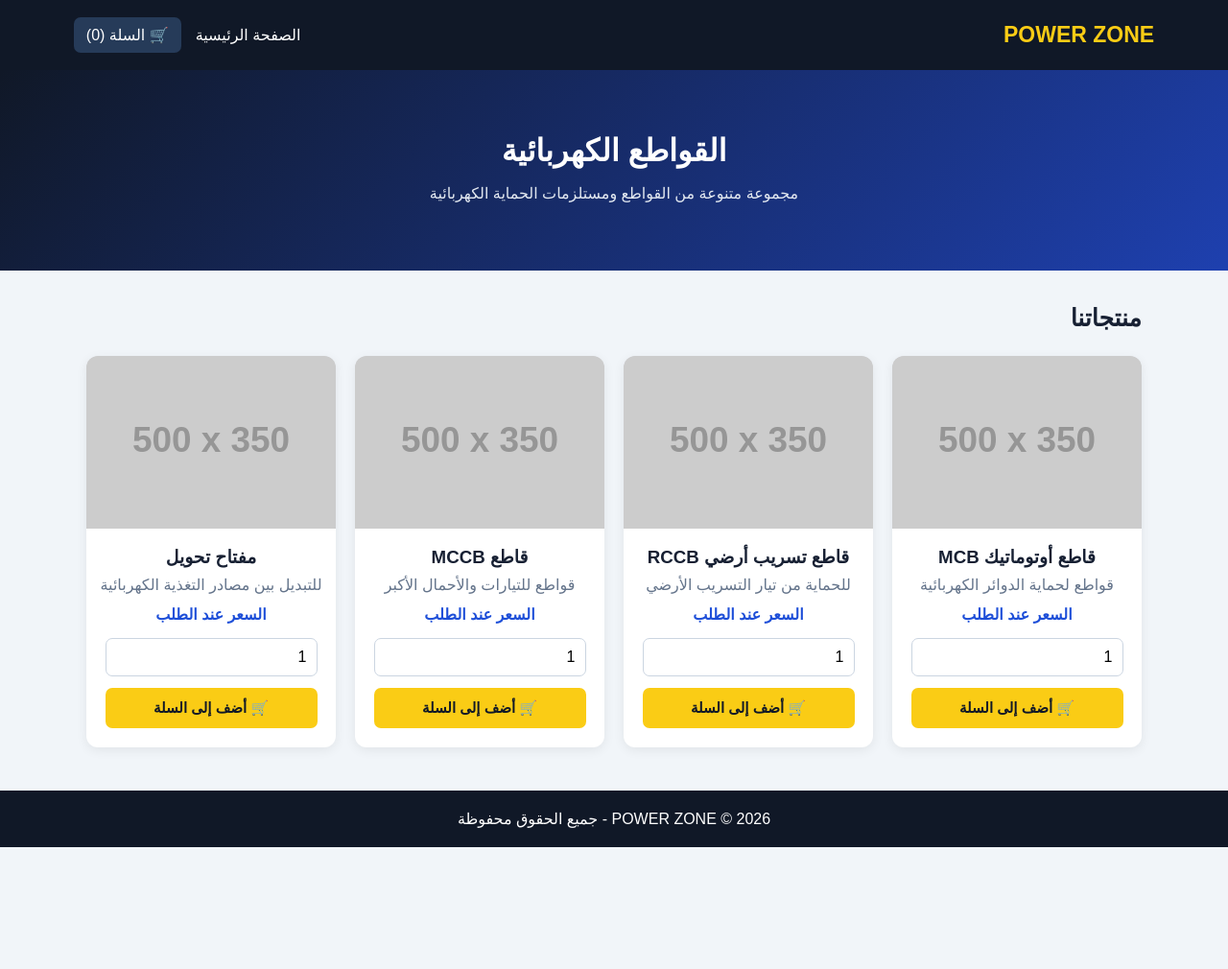
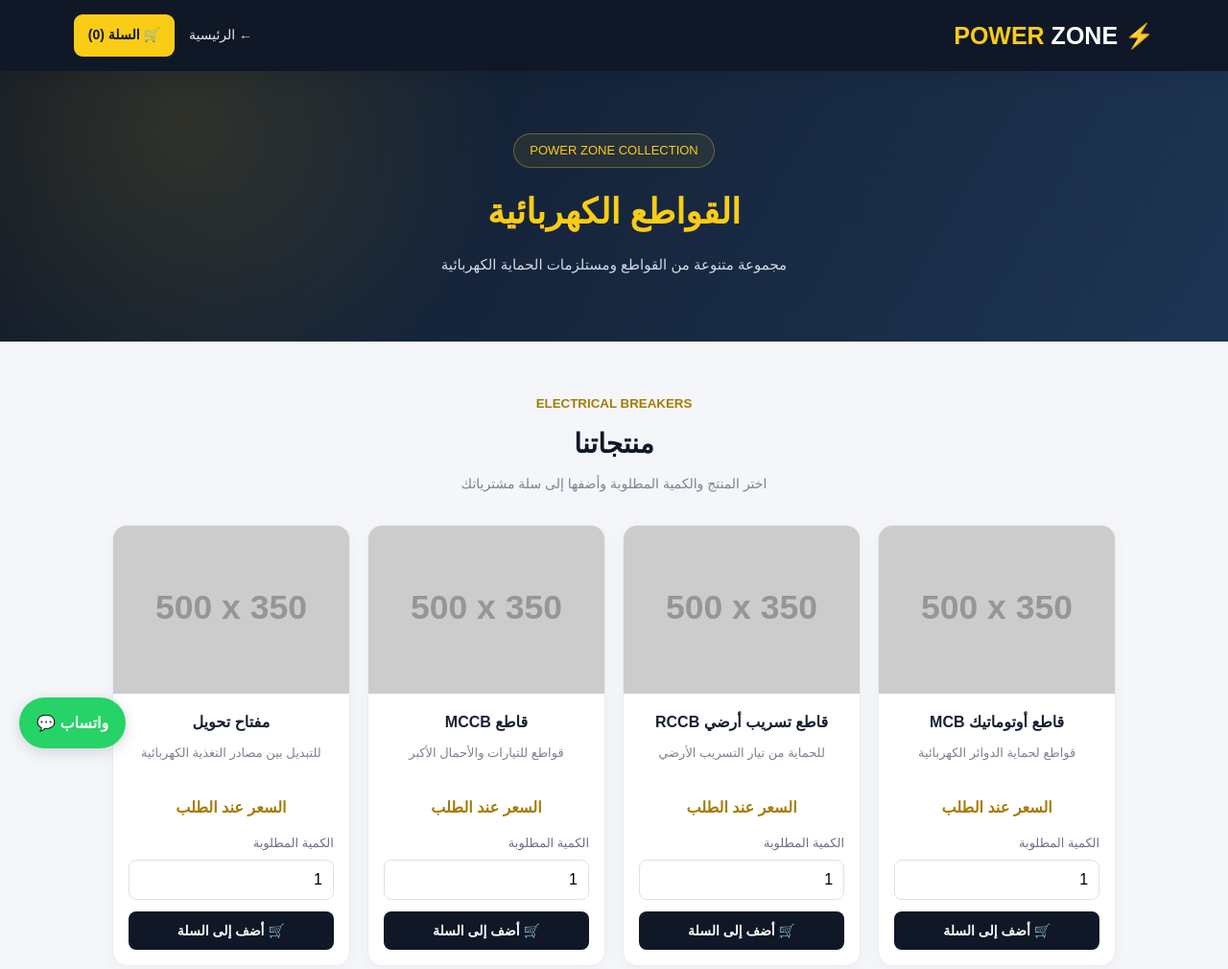
Before and after one commit to ykj4689ztj-spec/power-zone, a plain HTML site: page breakers.html in a window 1280 px wide. Shown: the top 1010 px of the page at 96% size. Before the commit the page ends 883 px from the top, so only its background shows below. Drawn offline with Linux system fonts and the light colour scheme; placeholder pictures from the web are drawn by us.

Commit message:
Update breakers.html

```diff
--- a/breakers.html
+++ b/breakers.html
@@ -4,263 +4,226 @@
 <head>
 <meta charset="UTF-8">
 <meta name="viewport" content="width=device-width, initial-scale=1.0">
-<title>POWER ZONE | القواطع الكهربائية</title>
+<meta name="theme-color" content="#101827">
+<title>القواطع الكهربائية | POWER ZONE</title>
 
 <style>
-* {
-  box-sizing: border-box;
-  margin: 0;
-  padding: 0;
+*{box-sizing:border-box;margin:0;padding:0}
+html{scroll-behavior:smooth}
+body{font-family:Arial,sans-serif;background:#f4f6f9;color:#172033;line-height:1.7}
+
+header{
+background:#101827;color:white;padding:15px 6%;
+display:flex;justify-content:space-between;align-items:center;
+flex-wrap:wrap;gap:14px;box-shadow:0 4px 18px #00000018;
+position:sticky;top:0;z-index:10
+}
+.logo{font-size:25px;font-weight:900;color:#facc15}
+.logo span{color:white}
+.header-actions{display:flex;align-items:center;gap:15px;flex-wrap:wrap}
+.header-actions a{text-decoration:none}
+.home-link{color:#e5e7eb;font-size:14px}
+.home-link:hover{color:#facc15}
+.cart-link{background:#facc15;color:#101827;padding:10px 15px;border-radius:9px;font-weight:bold;font-size:14px}
+
+.hero{
+background:radial-gradient(circle at 15% 20%,#facc1520,transparent 30%),linear-gradient(120deg,#101827,#1d3554);
+color:white;text-align:center;padding:65px 20px
+}
+.hero-label{display:inline-block;color:#facc15;background:#facc1512;border:1px solid #facc1555;padding:6px 16px;border-radius:30px;font-size:13px;margin-bottom:15px}
+.hero h1{font-size:36px;color:#facc15;margin-bottom:10px}
+.hero p{color:#d1d9e5;line-height:2;font-size:15px}
+
+.container{padding:50px 6%;max-width:1200px;margin:auto}
+.section-heading{text-align:center;margin-bottom:30px}
+.section-heading small{color:#a47c00;font-weight:bold}
+.section-heading h2{font-size:28px;color:#101827;margin:6px 0}
+.section-heading p{color:#7b8492;font-size:14px}
+
+.products{
+display:grid;grid-template-columns:repeat(4,minmax(0,1fr));
+gap:18px
+}
+.card{
+background:white;border:1px solid #e9edf2;border-radius:15px;
+overflow:hidden;box-shadow:0 4px 15px #10182709;
+transition:.25s;text-align:center
+}
+.card:hover{transform:translateY(-5px);box-shadow:0 12px 28px #10182715}
+.card img{width:100%;height:175px;object-fit:cover;background:#eee;display:block}
+.info{padding:16px}
+.card h3{font-size:16px;color:#172033;margin-bottom:8px}
+.description{color:#7b8492;font-size:13px;min-height:44px;margin-bottom:10px}
+.price{color:#a47c00;font-weight:bold;font-size:16px;margin-bottom:13px}
+.quantity-label{display:block;text-align:right;font-size:13px;color:#6b7280;margin-bottom:6px}
+.quantity{
+display:block;width:100%;padding:11px;border:1px solid #dce1e8;
+border-radius:8px;margin-bottom:12px;font-size:16px;outline:none
+}
+.quantity:focus{border-color:#d6a900}
+.order{
+width:100%;background:#101827;color:white;padding:12px;
+border:0;border-radius:8px;font-weight:bold;cursor:pointer;font-size:14px;transition:.2s
+}
+.order:hover{background:#facc15;color:#101827}
+
+footer{background:#080e18;color:#9ca3af;text-align:center;padding:25px;font-size:13px}
+footer strong{color:#facc15}
+.whatsapp{
+position:fixed;bottom:20px;left:20px;background:#25d366;color:white;
+text-decoration:none;padding:13px 18px;border-radius:30px;font-weight:bold;
+z-index:8;box-shadow:0 4px 15px #00000025
 }
 
-body {
-  font-family: Arial, sans-serif;
-  background: #f1f5f9;
-  color: #172033;
+@media(max-width:900px){
+.products{grid-template-columns:repeat(2,minmax(0,1fr))}
 }
-
-header {
-  background: #101827;
-  color: white;
-  padding: 18px 6%;
-  display: flex;
-  justify-content: space-between;
-  align-items: center;
-  flex-wrap: wrap;
-  gap: 12px;
+@media(max-width:600px){
+header{padding:13px 4%;justify-content:center}
+.header-actions{justify-content:center;gap:13px}
+.hero{padding:50px 15px}
+.hero h1{font-size:29px}
+.hero p{font-size:13px}
+.container{padding:38px 4%}
+.section-heading h2{font-size:24px}
+.products{gap:11px}
+.card img{height:135px}
+.info{padding:11px}
+.card h3{font-size:14px}
+.description{font-size:11px;min-height:42px}
+.price{font-size:14px}
+.quantity{padding:9px}
+.order{font-size:12px;padding:11px}
 }
-
-.logo {
-  font-size: 23px;
-  font-weight: bold;
-  color: #facc15;
-}
-
-header a {
-  color: white;
-  text-decoration: none;
-}
-
-.cart-link {
-  background: #263b59;
-  padding: 9px 13px;
-  border-radius: 7px;
-}
-
-.hero {
-  background: linear-gradient(135deg, #101827, #1e40af);
-  color: white;
-  text-align: center;
-  padding: 65px 20px;
-}
-
-.hero h1 {
-  font-size: 32px;
-  margin-bottom: 12px;
-}
-
-.hero p {
-  color: #e2e8f0;
-  line-height: 1.8;
-}
-
-.container {
-  width: 90%;
-  max-width: 1100px;
-  margin: 35px auto;
-}
-
-.section-title {
-  margin-bottom: 25px;
-  font-size: 25px;
-}
-
-.products {
-  display: grid;
-  grid-template-columns: repeat(auto-fit, minmax(220px, 1fr));
-  gap: 20px;
-}
-
-.card {
-  background: white;
-  border-radius: 12px;
-  overflow: hidden;
-  box-shadow: 0 3px 12px #00000012;
-  text-align: center;
-  padding-bottom: 20px;
-}
-
-.card img {
-  width: 100%;
-  height: 180px;
-  object-fit: cover;
-  background: #e2e8f0;
-}
-
-.card h3 {
-  margin: 15px 10px 8px;
-}
-
-.card p {
-  color: #64748b;
-  margin-bottom: 12px;
-}
-
-.price {
-  color: #1d4ed8;
-  font-weight: bold;
-  margin-bottom: 15px;
-}
-
-.quantity {
-  display: block;
-  width: 85%;
-  margin: 0 auto 12px;
-  padding: 10px;
-  border: 1px solid #cbd5e1;
-  border-radius: 7px;
-  font-size: 16px;
-}
-
-.order {
-  display: block;
-  width: 85%;
-  margin: auto;
-  background: #facc15;
-  color: #101827;
-  padding: 12px;
-  border: 0;
-  border-radius: 7px;
-  font-weight: bold;
-  cursor: pointer;
-  font-size: 15px;
-}
-
-.order:hover {
-  background: #eab308;
-}
-
-footer {
-  background: #101827;
-  color: white;
-  text-align: center;
-  padding: 20px;
-  margin-top: 45px;
-}
-
 </style>
 </head>
 
 <body>
 
 <header>
-  <div class="logo">POWER ZONE</div>
-
-  <div style="display:flex;gap:15px;align-items:center">
-    <a href="index.html">الصفحة الرئيسية</a>
-    <a class="cart-link" href="cart.html">
-      🛒 السلة (<span id="cartCount">0</span>)
-    </a>
+<div class="logo">⚡ POWER <span>ZONE</span></div>
+<div class="header-actions">
+<a class="home-link" href="index.html">← الرئيسية</a>
+<a class="cart-link" href="cart.html">🛒 السلة (<span id="cartCount">0</span>)</a>
 </div>
 </header>
 
 <section class="hero">
+<div class="hero-label">POWER ZONE COLLECTION</div>
 <h1>القواطع الكهربائية</h1>
 <p>مجموعة متنوعة من القواطع ومستلزمات الحماية الكهربائية</p>
 </section>
 
-<div class="container">
-  <h2 class="section-title">منتجاتنا</h2>
+<main class="container">
+
+<div class="section-heading">
+<small>ELECTRICAL BREAKERS</small>
+<h2>منتجاتنا</h2>
+<p>اختر المنتج والكمية المطلوبة وأضفها إلى سلة مشترياتك</p>
+</div>
 
 <div class="products">
 
 <div class="card">
 <img src="https://placehold.co/500x350?text=MCB+Breaker" alt="قاطع أوتوماتيك">
+<div class="info">
 <h3>قاطع أوتوماتيك MCB</h3>
-      <p>قواطع لحماية الدوائر الكهربائية</p>
+<p class="description">قواطع لحماية الدوائر الكهربائية</p>
 <div class="price">السعر عند الطلب</div>
+<label class="quantity-label">الكمية المطلوبة</label>
 <input class="quantity" type="number" min="1" step="1" value="1">
 <button class="order" onclick="addToCart('قاطع أوتوماتيك MCB',this)">🛒 أضف إلى السلة</button>
+</div>
 </div>
 
 <div class="card">
 <img src="https://placehold.co/500x350?text=RCCB" alt="قاطع تسريب أرضي">
+<div class="info">
 <h3>قاطع تسريب أرضي RCCB</h3>
-      <p>للحماية من تيار التسريب الأرضي</p>
+<p class="description">للحماية من تيار التسريب الأرضي</p>
 <div class="price">السعر عند الطلب</div>
+<label class="quantity-label">الكمية المطلوبة</label>
 <input class="quantity" type="number" min="1" step="1" value="1">
 <button class="order" onclick="addToCart('قاطع تسريب أرضي RCCB',this)">🛒 أضف إلى السلة</button>
+</div>
 </div>
 
 <div class="card">
 <img src="https://placehold.co/500x350?text=MCCB" alt="قاطع MCCB">
+<div class="info">
 <h3>قاطع MCCB</h3>
-      <p>قواطع للتيارات والأحمال الأكبر</p>
+<p class="description">قواطع للتيارات والأحمال الأكبر</p>
 <div class="price">السعر عند الطلب</div>
+<label class="quantity-label">الكمية المطلوبة</label>
 <input class="quantity" type="number" min="1" step="1" value="1">
 <button class="order" onclick="addToCart('قاطع MCCB',this)">🛒 أضف إلى السلة</button>
+</div>
 </div>
 
 <div class="card">
 <img src="https://placehold.co/500x350?text=Changeover" alt="مفتاح تحويل">
+<div class="info">
 <h3>مفتاح تحويل</h3>
-      <p>للتبديل بين مصادر التغذية الكهربائية</p>
+<p class="description">للتبديل بين مصادر التغذية الكهربائية</p>
 <div class="price">السعر عند الطلب</div>
+<label class="quantity-label">الكمية المطلوبة</label>
 <input class="quantity" type="number" min="1" step="1" value="1">
 <button class="order" onclick="addToCart('مفتاح تحويل',this)">🛒 أضف إلى السلة</button>
 </div>
+</div>
 
 </div>
-</div>
+</main>
 
 <footer>
-  <p>POWER ZONE © 2026 - جميع الحقوق محفوظة</p>
+<p>© 2026 <strong>POWER ZONE</strong> - جميع الحقوق محفوظة</p>
+<p>متجرك للأدوات الكهربائية ⚡</p>
 </footer>
 
+<a class="whatsapp" href="https://wa.me/201155284381" target="_blank" rel="noopener noreferrer">واتساب 💬</a>
+
 <script>
-const cartKey = "powerZoneCart";
+const cartKey="powerZoneCart";
 
 function getCart(){
-  return JSON.parse(localStorage.getItem(cartKey) || "[]");
+return JSON.parse(localStorage.getItem(cartKey)||"[]");
+}
+
+function updateCartCount(){
+const cart=getCart();
+const count=cart.reduce((sum,item)=>sum+Number(item.quantity||item.qty||0),0);
+document.getElementById("cartCount").textContent=count;
 }
 
 function addToCart(name,button){
+const card=button.closest(".card");
+const input=card.querySelector(".quantity");
+const qty=Number(input.value);
 
-  const card = button.closest(".card");
-  const input = card.querySelector(".quantity");
-  const qty = Number(input.value);
-
-  if(!Number.isInteger(qty) || qty < 1){
+if(!Number.isInteger(qty)||qty<1){
 alert("من فضلك أدخل كمية صحيحة تبدأ من 1");
 input.focus();
 return;
 }
 
-  let cart = getCart();
-  let item = cart.find(product => product.name === name);
+let cart=getCart();
+let item=cart.find(product=>product.name===name);
 
 if(item){
-    item.qty += qty;
+item.quantity=Number(item.quantity||item.qty||0)+qty;
+delete item.qty;
 }else{
-    cart.push({name:name,qty:qty});
+cart.push({
+name:name,
+quantity:qty
+});
 }
 
 localStorage.setItem(cartKey,JSON.stringify(cart));
-
 updateCartCount();
 
-  alert("تم إضافة " + qty + " من " + name + " إلى السلة بنجاح 🛒");
-
-  input.value = 1;
-}
-
-function updateCartCount(){
-
-  let cart = getCart();
-
-  let count = cart.reduce((sum,item)=>sum + item.qty,0);
-
-  document.getElementById("cartCount").textContent = count;
+alert("تم إضافة "+qty+" من "+name+" إلى السلة بنجاح 🛒");
+input.value=1;
 }
 
 updateCartCount();
```
Lines whose indentation alone changed are shown as unchanged.
